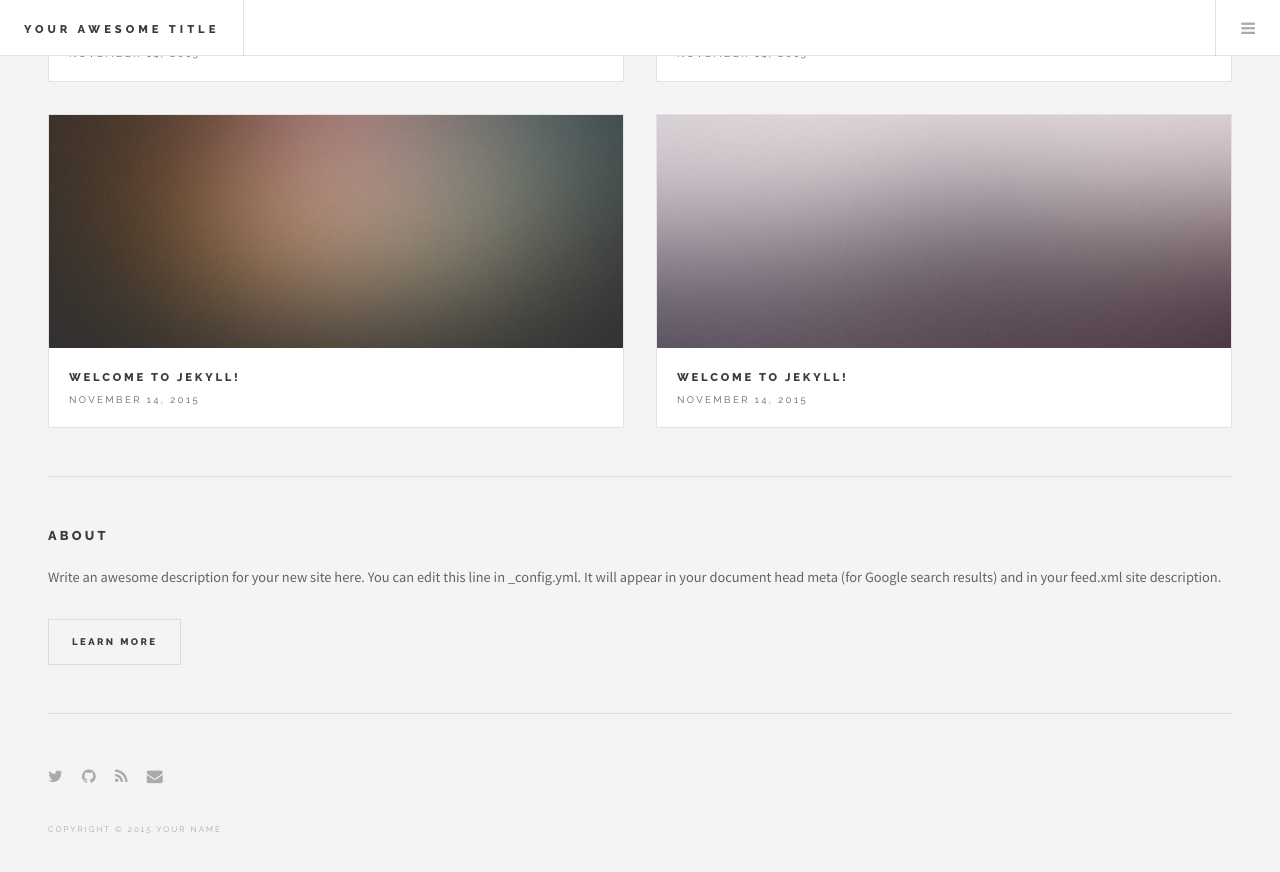
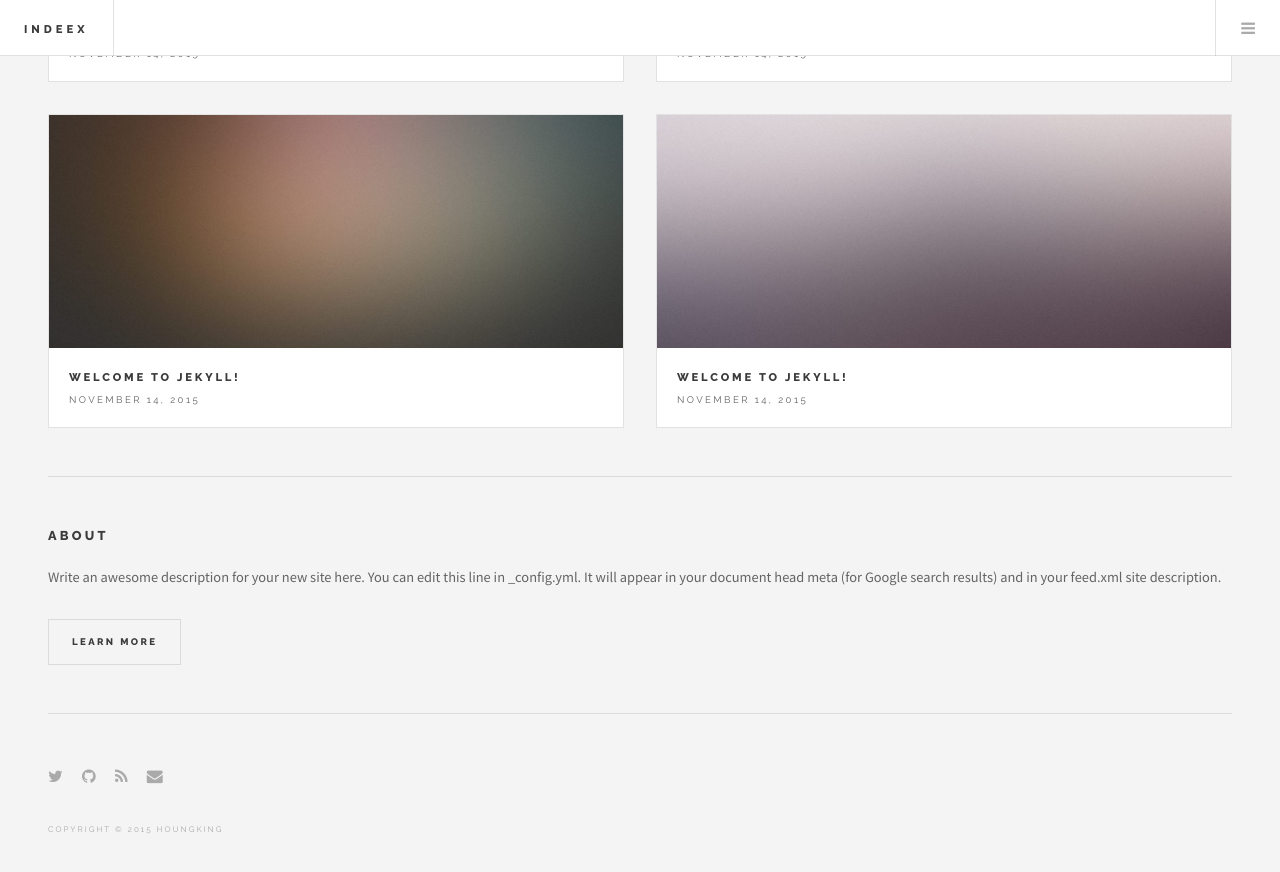
Before and after one commit to ryotaro612/Siera, a Jekyll site: the page built from index.html, in a window 1280 px wide and 900 px high, scrolled down 4461 px. Shown: the top 872 px of the window. Built offline with Jekyll 4.4.1, drawn with Linux system fonts in a browser that asks for light colours; the list of posts is cut into pages by our own code; some of the changed text lies outside the part shown.

Commit message:
Update _config.yml

```diff
--- a/_config.yml
+++ b/_config.yml
@@ -1,20 +1,20 @@
 # Site settings
-title: Your awesome title
-email: your-email@domain.com
+title: indeex
+email: imisslovelove@live.com
 description: > # this means to ignore newlines until "baseurl:"
   Write an awesome description for your new site here. You can edit this
   line in _config.yml. It will appear in your document head meta (for
   Google search results) and in your feed.xml site description.
-baseurl: "/books" # the subpath of your site, e.g. /blog/
+baseurl: "/books/" # the subpath of your site, e.g. /blog/
 url: "http://indeex.org/books" # the base hostname & protocol for your site
-twitter_username: jekyllrb
-github_username:  jekyll
+twitter_username: imisslovelove
+github_username:  houngkinghsi
 
 # Build settings
 markdown: kramdown
 
 paginate: 4
 
-author: Your name
+author: houngking
 
 gems: [jekyll-paginate]
```
